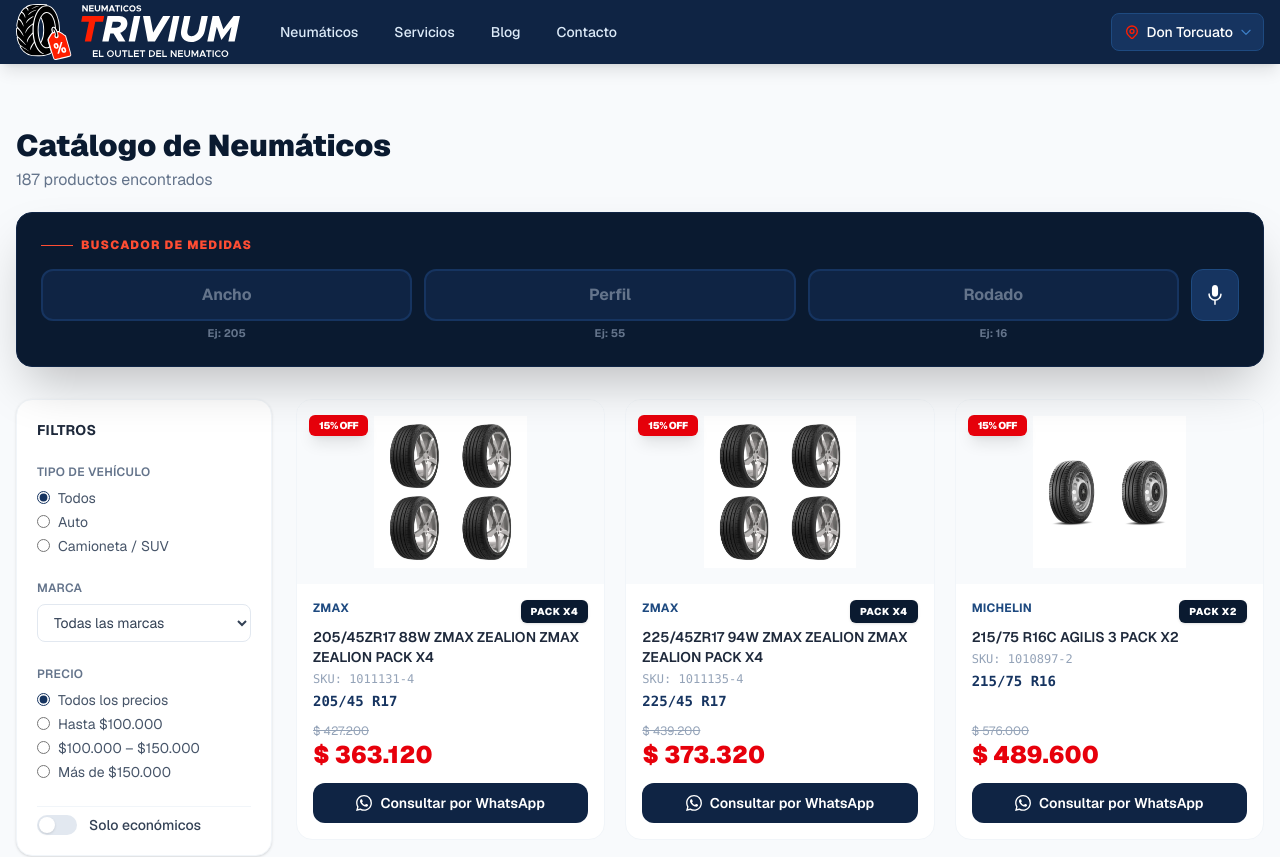
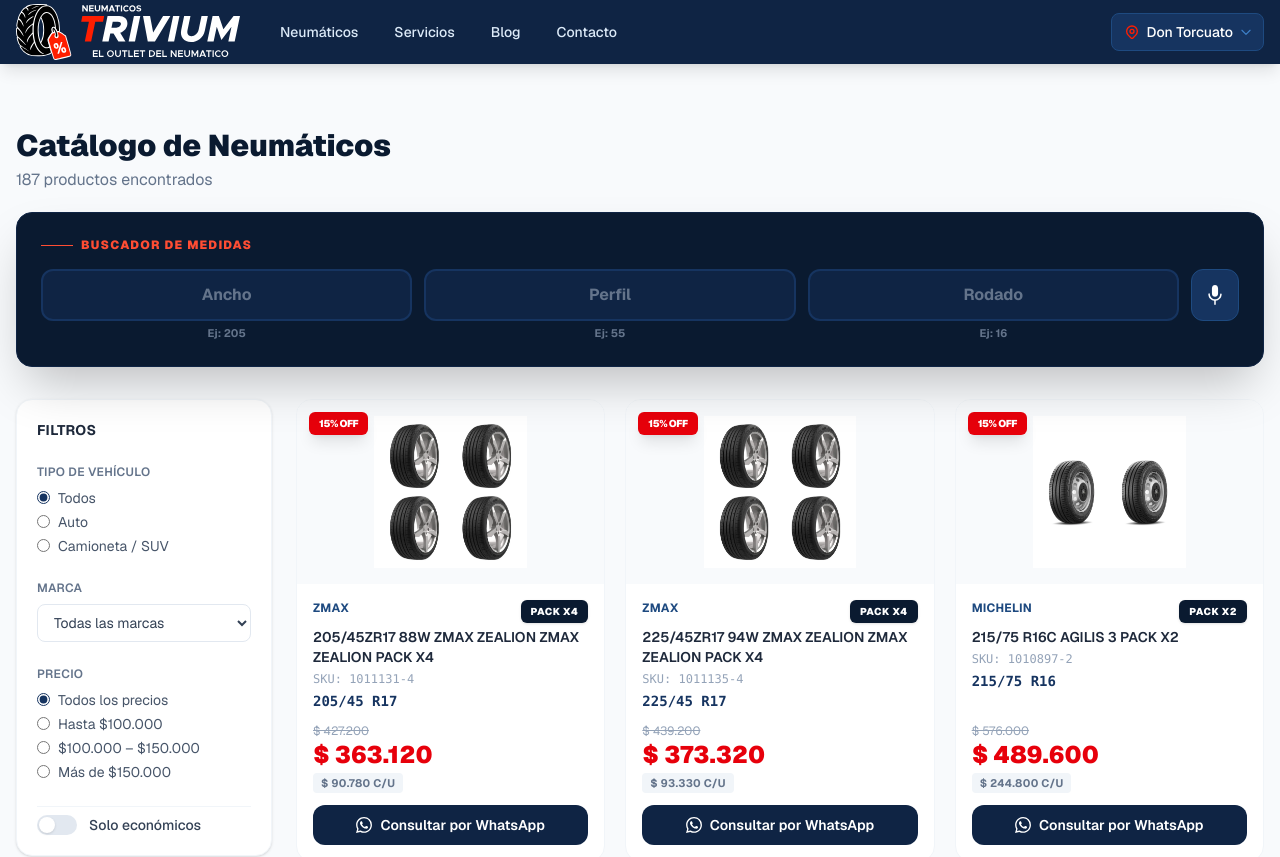
Before and after one commit to AugustinCrochat/neumaticos-trivium, a Next.js app: page /catalogo in a window 1280 px wide. Shown: the top 857 px of the page. Built offline with nearby package versions, Linux system fonts and the light colour scheme.

Commit message:
feat: add unit price calculation and improve ProductCard layout for discounts

```diff
--- a/src/app/buscar/page.tsx
+++ b/src/app/buscar/page.tsx
@@ -60,6 +60,17 @@ function isCompatibleSize(product: TireProduct, size: { width: number | null; pr
   return Math.abs(productDiameter - searchedDiameter) / searchedDiameter <= 0.03;
 }
 
+function getUnitPrice(product: TireProduct) {
+  const packTag = product.tags.find(t => t.toLowerCase().startsWith('pack'));
+  if (packTag) {
+    const match = packTag.match(/x(\d+)/i);
+    if (match && match[1]) {
+      return product.price / parseInt(match[1], 10);
+    }
+  }
+  return product.price;
+}
+
 export async function generateMetadata({ searchParams }: Props): Promise<Metadata> {
   const { medida } = await searchParams;
   if (!medida) return { title: "Buscar neumáticos — Trivium" };
@@ -82,6 +93,11 @@ export default async function BuscarPage({ searchParams }: Props) {
     ? PRODUCTS.filter((p) => isExactMatch(p, parsed))
     : [];
 
+  // Sort exact results by unit price
+  if (exactResults.length > 0) {
+    exactResults.sort((a, b) => getUnitPrice(a) - getUnitPrice(b));
+  }
+
   const compatibleResults = parsed
     ? PRODUCTS.filter((p) => isCompatibleSize(p, parsed))
     : [];
@@ -92,9 +108,7 @@ export default async function BuscarPage({ searchParams }: Props) {
   const resultsCount = exactResults.length + compatibleResults.length;
   const label = parsed ? formatSizeLabel(parsed) : null;
 
-  const cheapestExactId = exactResults.length > 0
-    ? exactResults.reduce((min, p) => p.price < min.price ? p : min, exactResults[0]).id
-    : null;
+  const cheapestExactId = exactResults.length > 0 ? exactResults[0].id : null;
 
   return (
     <div className="min-h-screen bg-slate-50">
--- a/src/components/ui/ProductCard.tsx
+++ b/src/components/ui/ProductCard.tsx
@@ -47,11 +47,18 @@ export function ProductCard({
     <article className={`group bg-white rounded-2xl border hover:shadow-xl transition-all duration-200 overflow-hidden flex flex-col ${isCheapest ? "border-orange-500 shadow-orange-500/10 shadow-lg" : "border-slate-100 hover:border-navy-200"}`}>
       {/* Image */}
       <Link href={`/productos/${product.slug}`} className="relative bg-slate-50 pt-[60%] overflow-hidden block">
-        {isCheapest && (
-          <div className="absolute top-2 left-2 z-10 bg-orange-500 text-white text-[10px] font-black uppercase tracking-widest px-2 py-1 rounded-md shadow-md">
-            Mejor precio
-          </div>
-        )}
+        <div className="absolute top-3 left-3 z-10 flex flex-col gap-2 items-start">
+          {isCheapest && (
+            <span className="bg-orange-500 text-white text-[10px] font-black uppercase tracking-widest px-2 py-1 rounded-md shadow-md">
+              Mejor precio
+            </span>
+          )}
+          {product.priceOld && (
+            <span className="bg-red-600 text-white text-[10px] font-black px-2.5 py-1 rounded-md shadow-lg uppercase tracking-tighter">
+              {discount(product.price, product.priceOld)}% OFF
+            </span>
+          )}
+        </div>
         <div className="absolute inset-0 p-3">
           {hasImage ? (
             <div className="relative w-full h-full">
@@ -69,15 +76,6 @@ export function ProductCard({
             </div>
           )}
         </div>
-
-        {/* Tags */}
-        {product.priceOld && (
-          <div className="absolute top-3 left-3 z-10">
-            <span className="bg-red-600 text-white text-[10px] font-black px-2.5 py-1 rounded-md shadow-lg uppercase tracking-tighter">
-              {discount(product.price, product.priceOld)}% OFF
-            </span>
-          </div>
-        )}
 
         {imageFooter && (
           <div className="absolute bottom-2 left-0 right-0 z-10 flex justify-center px-3">
@@ -116,18 +114,30 @@ export function ProductCard({
         </p>
 
         {/* Price */}
-
-        {/* Price */}
         <div className="mt-auto">
           {product.priceOld && (
             <span className="text-slate-400 line-through text-xs block">
               {formatPrice(product.priceOld)}
             </span>
           )}
-          <div className="flex items-baseline gap-2">
+          <div className="flex flex-col items-start gap-0.5">
             <span className="text-2xl font-black text-red-600">
               {formatPrice(product.price)}
             </span>
+            {product.tags.find(t => t.toLowerCase().startsWith('pack')) && (() => {
+              const packTag = product.tags.find(t => t.toLowerCase().startsWith('pack'));
+              const match = packTag?.match(/x(\d+)/i);
+              if (match && match[1]) {
+                const qty = parseInt(match[1], 10);
+                const unitPrice = product.price / qty;
+                return (
+                  <span className="text-[11px] font-bold text-slate-500 uppercase tracking-wide bg-slate-100 px-2 py-0.5 rounded">
+                    {formatPrice(unitPrice)} c/u
+                  </span>
+                );
+              }
+              return null;
+            })()}
           </div>
 
           {/* CTA */}
```
